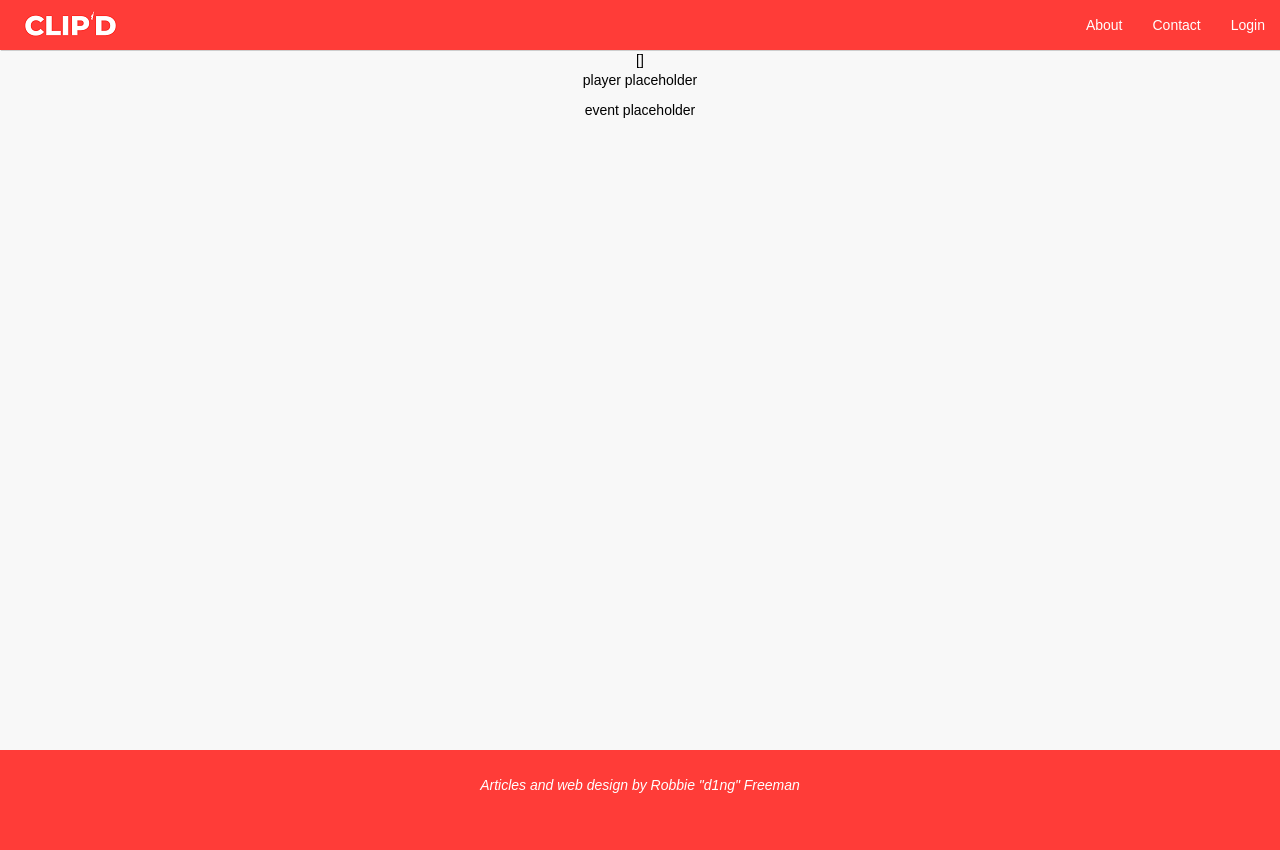
After one commit to robbie-a-freeman/clipd-backend, a Flask app: page /videos/1 in a window 1280 px wide. The commit adds this page. Run offline with Flask 2, Linux system fonts and the light colour scheme; data that the repository does not hold is empty; some libraries are stand-ins or nearby versions.

Commit message:
added preliminary video page

```diff
--- a/app.py
+++ b/app.py
@@ -109,6 +109,37 @@ def before_request():
         code = 301
         return redirect(url, code=code)
 
+
+# TODO move to database.py
+def getCategories():
+    try:
+        conn = psycopg2.connect(DATABASE_URL, sslmode=SSL_MODE)
+        cur = conn.cursor()
+        cur.execute('SELECT * FROM RatingCategories')
+        categories = cur.fetchall()
+        cur.close()
+        conn.close()
+        print('Successfully retrieved rating categories')
+        return categories
+    except:
+        print('Failed to retrieve rating categories')
+        return None
+
+# TODO move to database.py
+def getCode(vid):
+    try:
+        conn = psycopg2.connect(DATABASE_URL, sslmode=SSL_MODE)
+        cur = conn.cursor()
+        cur.execute('SELECT Code FROM Videos WHERE Id = %s', vid)
+        code = cur.fetchall()
+        cur.close()
+        conn.close()
+        print('Successfully retrieved video', vid, 'code')
+        return code
+    except:
+        print('Failed to retrieve video', vid, 'code')
+        return None
+
 # loads home
 @app.route('/')
 @app.route('/home')
@@ -116,17 +147,8 @@ def before_request():
 def index():
     fetch.fetchHomePage()
     try:
-        conn = psycopg2.connect(DATABASE_URL, sslmode=SSL_MODE)
-        cur = conn.cursor()
-        cur.execute('SELECT * FROM RatingCategories')
-        categories = cur.fetchall()
-        print(type(categories))
-        print(json.dumps(categories))
-        cur.close()
-        conn.close()
-        return render_template('history.html', categories=json.dumps(categories))
+        return render_template('history.html', categories=json.dumps(getCategories()))
     except:
-        print('Failed to retrieve rating categories')
         return render_template('history.html')
 
 # TODO make secure
@@ -195,6 +217,11 @@ def page_not_found(error):
 @app.route('/testAPI')
 def testAPI():
     return jsonify("OH")
+
+
+@app.route('/videos/<videoId>')
+def videos(videoId):
+    return render_template('video.html', videoId=videoId, videoTitle="Placeholder", videoCode=getCode(videoId))
 
 # input rating into Ratings table upon user post request
 @app.route('/updateRating/<videoId>&<userId>&<categoryId>&<rating>', methods=['POST'])
--- a/static/css/customstyle.css
+++ b/static/css/customstyle.css
@@ -133,3 +133,7 @@ iframe {
   --star-color: #ffd9d9;
   --star-background: #ff0000;
 }
+
+#video-player {
+
+}
--- a/static/js/youtube.js
+++ b/static/js/youtube.js
@@ -10,8 +10,6 @@ function changeHeight(code, h) { // assuming that the code is common YT embed co
 // code with the new dimensions
 function scaleVideo(code) { // assuming that the code is common YT embed code
   // assumes that these are the starting dimensions
-  startingWidth = 560;
-  startingHeight = 315;
 
   marginW = calcFrontpageVideoMarginW();
   console.log("marginw: " + marginW);
@@ -27,9 +25,28 @@ function calcFrontpageVideoMarginW() {
   return 40;
   //return ($("iframe").outerWidth(true) - $("iframe").outerWidth(false)) / 2;
 }
-function calcFrontpageVideoWidth(marginW) {
+/*function calcFrontpageVideoWidth(marginW) {
   return (window.innerWidth - 5 * marginW) / 4; // 5 margins, 4 video elements
 }
 function calcFrontpageVideoHeight(width, defaultW = 560, defaultH = 315) {
   return defaultH / defaultW * width;
+} */
+
+function calcFrontpageVideoWidth(marginW) {
+  return window.innerWidth - 300 - 2 * marginW ; // 5 margins, 4 video elements
 }
+function calcFrontpageVideoHeight(width) {
+  return 800;
+}
+
+function getVidFromEmbedLink(code) {
+  var srcStrStart = code.indexOf('src=\"https://www.youtube.com/embed/') + 35;
+  var id = code.substr(srcStrStart, code.indexOf('frameborder') - srcStrStart - 2) // from the space and quote
+  return id;
+}
+
+function generateThumbnailUrl(vid, isSmall) {
+  if (isSmall)
+    return 'https://img.youtube.com/vi/' + vid + '/default.jpg';
+  return 'https://img.youtube.com/vi/' + vid + '/0.jpg';
+}
--- /dev/null
+++ b/templates/video.html
@@ -0,0 +1,47 @@
+{% extends 'base.html' %}
+
+{% block title %}{{ videoTitle }}{% endblock %}
+
+{% block style %}
+<style>
+  /* Remove the navbar's default margin-bottom and rounded borders */
+  .navbar {
+    margin-bottom: 0;
+    border-radius: 0;
+  }
+
+  /* Add a gray background color and some padding to the footer */
+  footer {
+    background-color: #f2f2f2;
+    padding: 25px;
+  }
+</style>
+{% endblock %}
+
+{% block content %}
+<meta id="rating-categories" categories="{{ categories }}">
+<meta id="video-code" code="{{ videoCode }}">
+
+<script src="../static/js/youtube.js"></script>
+<div id="video" class="content container text-center">
+    <script>
+        var code = $("#video-code").attr("code");
+        code = scaleVideo(code);
+        var player = $("<div>", {id : 'video-player'});
+        var title = $("<div>", {id : 'title'});
+        $(player).attr("width", 1200);
+        $(player).attr("height", 500);
+        $(player).attr("margin-left", 25);
+        $(player).attr("margin-right", 25);
+        $(player).attr("text-align", "center");
+        $(title).append("<p style='display:inline-block;'>" + "player placeholder" + "</p>"); //player
+        $(title).append("<br>");
+        $(title).append("<p style='display:inline-block;'>" + "event placeholder" + "</p>"); //event_
+        $(player).html(code);
+        $(player).append(title);
+        $(player).append("<br>");
+        $("#video").append(player);
+
+    </script>
+</div>
+{% endblock %}
```
Also changed, not shown: templates/history.html (+13 -4 lines).
